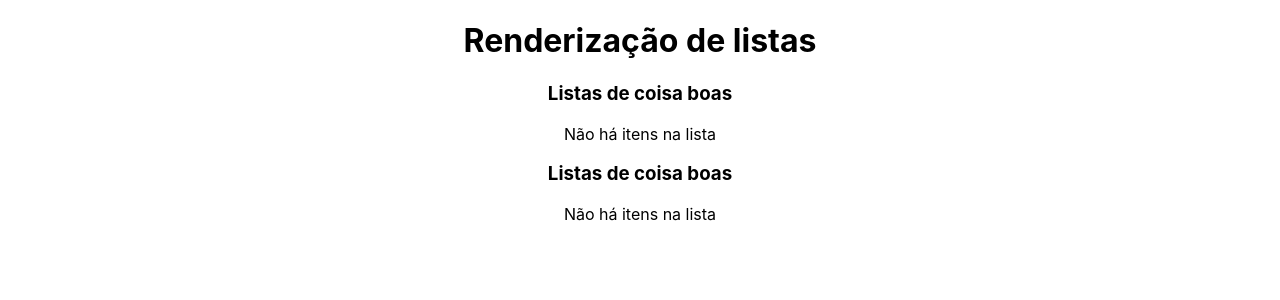
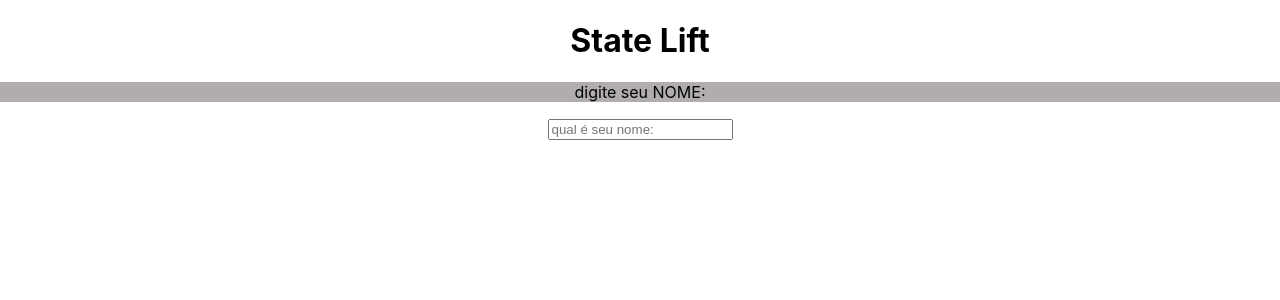
Before and after one commit to gabriel-tor4/ReactJS, a React (Create React App) app in the folder projeto-rc/: page / in a window 1280 px wide. Shown: the top 300 px of the page. Built offline with nearby package versions, Linux system fonts and the light colour scheme.

Commit message:
State-list

```diff
--- a/projeto-rc/src/App.js
+++ b/projeto-rc/src/App.js
@@ -1,6 +1,9 @@
 import './App.css';
+import { useState } from "react"
+import SeuNome from './components/State-list/SeuNome';
+import Saudacao from './components/State-list/Saudacao.js';
 //import Condicional from './components/Condicional/Condicional';
-import OutraLista from './components/Forms-list/OutraLista';
+//import OutraLista from './components/Forms-list/OutraLista';
 //import HelloWord from './components/Testes/HelloWord';
 //import SayMyName from './components/Testes/SayMyName';
 //import Pessoa from './components/Testes/Pessoa';
@@ -10,21 +13,17 @@
 //import Form from './components/Forms-list/Form';
 function App() {
 
-  const Meusitens = ["React", "angualar", "Vue",]
+  const [nome, setnome] = useState()
 
 
-  return (
-    <div className="App">
-      <h1>
-        Renderização de listas
-      </h1>
+  return (<div className="App">
 
-      <p/>
-      <OutraLista itens={Meusitens}></OutraLista>
-      <OutraLista itens={ []}/>
-    </div>
+    <h1>State Lift</h1>
+    <SeuNome setnome={setnome} />
+    {nome}
+    <Saudacao nome={nome} />
 
-  );
+  </div>);
 
 }
 
--- /dev/null
+++ b/projeto-rc/src/components/State-list/Saudacao.js
@@ -0,0 +1,12 @@
+function Saudacao({ nome }) {
+
+    function gerarSaudacao(N){
+        return `Olá,${N} tudo bem ?`
+    }
+
+    return (<>
+
+        {nome && <p>{gerarSaudacao(nome)}</p>}
+
+    </>)
+} export default Saudacao
--- /dev/null
+++ b/projeto-rc/src/components/State-list/SeuNome.js
@@ -0,0 +1,11 @@
+function SeuNome({setnome}) {
+    return (<>
+
+        <div>
+            <p>digite seu NOME:</p>
+            <input type="text" placeholder="qual é seu nome:" onChange={(e) =>{setnome(e.target.value)}}  ></input>
+        </div>
+
+
+    </>)
+} export default SeuNome
--- a/projeto-rc/src/index.css
+++ b/projeto-rc/src/index.css
@@ -12,3 +12,7 @@
   font-family: source-code-pro, Menlo, Monaco, Consolas, 'Courier New',
     monospace;
 }
+
+p{
+  background-color: rgb(177, 173, 173);
+}
```
Also changed, not shown: projeto-rc/src/components/Forms-list/OutraLista.js (+6 -6 lines).
